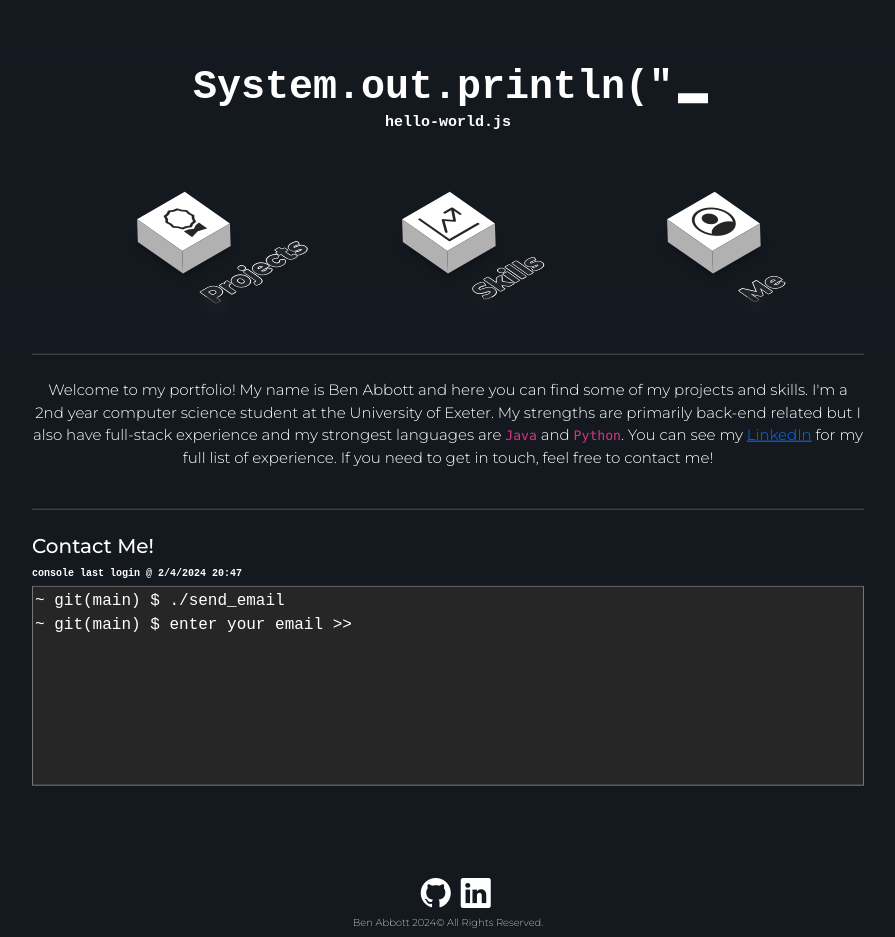
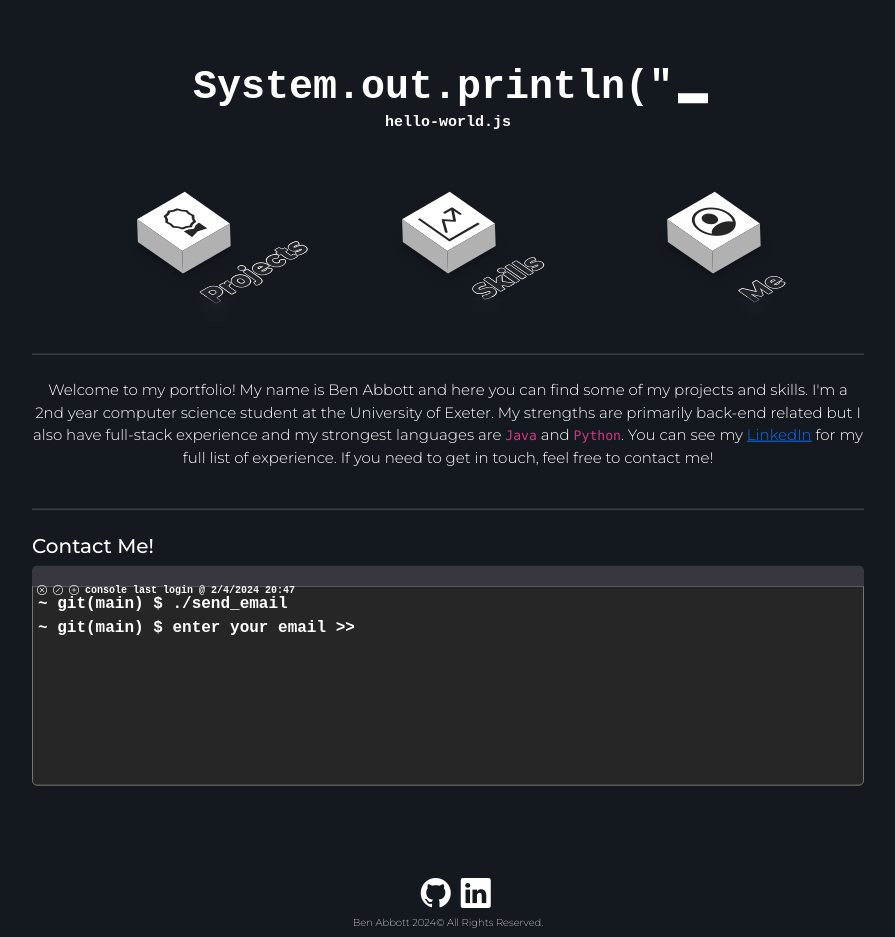
Before and after one commit to be-nny/portfolio, a Next.js app in the folder my-portfolio-site/: page / in a window 1280 px wide. Shown: the top 937 px of the page, without its empty margins (192-1087 px from the left). Built offline with nearby package versions, Linux system fonts and the light colour scheme.

Commit message:
colour change

```diff
--- a/my-portfolio-site/app/components/About.module.css
+++ b/my-portfolio-site/app/components/About.module.css
@@ -50,7 +50,12 @@
     position: relative;
     height: 20px;
     width: 100%;
-    background: #141920;
+    align-content: center;
+    border-top-right-radius: 5px;
+    border-top-left-radius: 5px;
+    padding-top: 17px;
+    padding-left: 5px;
+    background: #38363f;
     color: #ffffff;
     font-family: monospace, sans-serif;
     font-size: 10px;
--- a/my-portfolio-site/app/components/About.tsx
+++ b/my-portfolio-site/app/components/About.tsx
@@ -23,7 +23,7 @@ export const About = () => {
                 <h2 className={styles.subTitle}>Contact Me!</h2>
                 <div className={`${styles.commandLineHeader}`}>
                     <p>
-                        console last login @ {todaysDate()}
+                        <i className="bi bi-x-circle"></i> <i className="bi bi-slash-circle"></i> <i className="bi bi-plus-circle"></i> console last login @ {todaysDate()}
                     </p>
                 </div>
                 <div className={"commandLine"} contentEditable={"true"}>
@@ -96,7 +96,7 @@ function Console() {
               value={value}
               onChange={handleInput}
               onKeyPress={handleEnter}
-              style={{fontFamily: 'monospace', resize: 'none'}}
+              style={{fontFamily: 'monospace', resize: 'none', fontWeight: '700'}}
           />
         </div>
     );
--- a/my-portfolio-site/app/components/Menu.module.css
+++ b/my-portfolio-site/app/components/Menu.module.css
@@ -97,13 +97,13 @@
 }
 
 .menuLink:hover:nth-child(1) {
-  background: #3b5998;
+  background: #c62d78;
 }
 
 .menuLink:hover:nth-child(1):before {
-  background: #365492;
+  background: #ab2a6a;
 }
 
 .menuLink:hover:nth-child(1):after {
-  background: #4a69ad;
+  background: #d63383;
 }
--- a/my-portfolio-site/app/styles/globals.css
+++ b/my-portfolio-site/app/styles/globals.css
@@ -94,4 +94,7 @@ textarea{
     min-height: 200px;
     background-color: #262626;
     color: white;
+    border-bottom-right-radius: 5px;
+    border-bottom-left-radius: 5px;
+    padding: 5px;
 }
```
